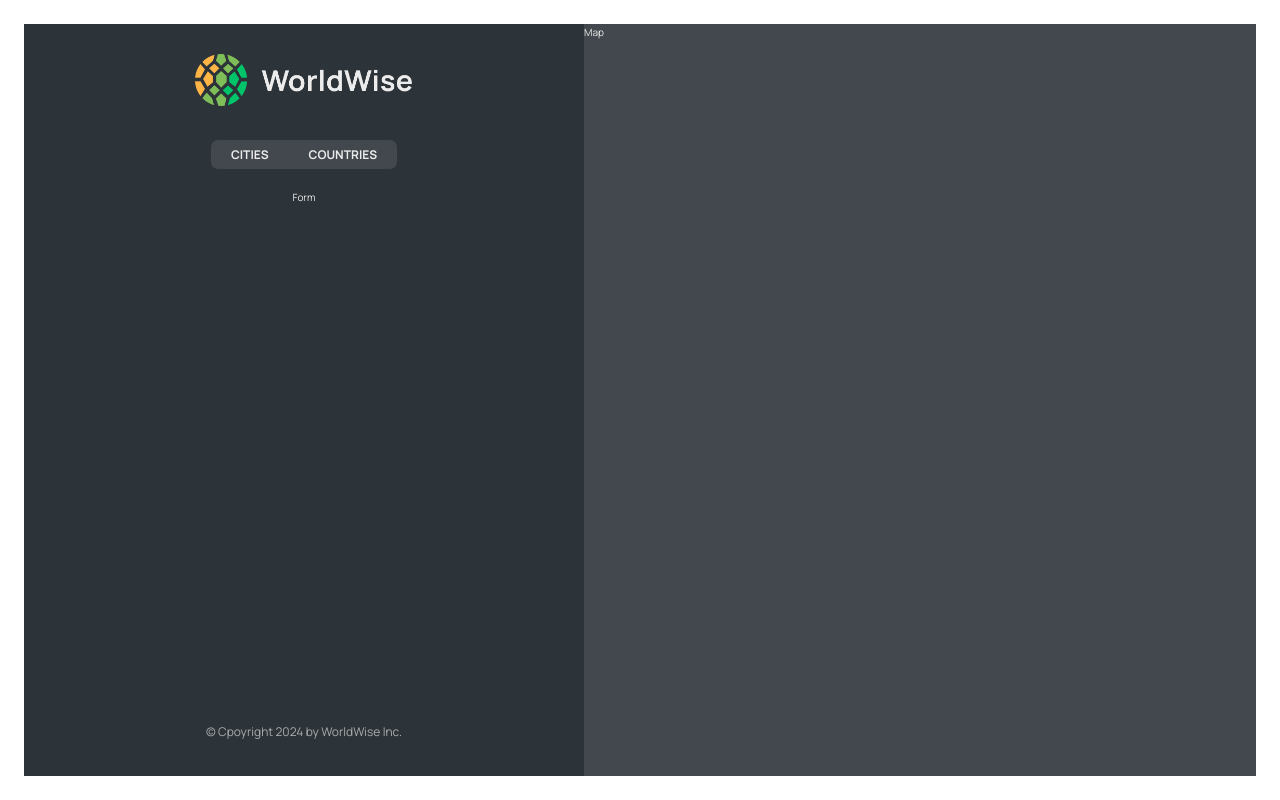
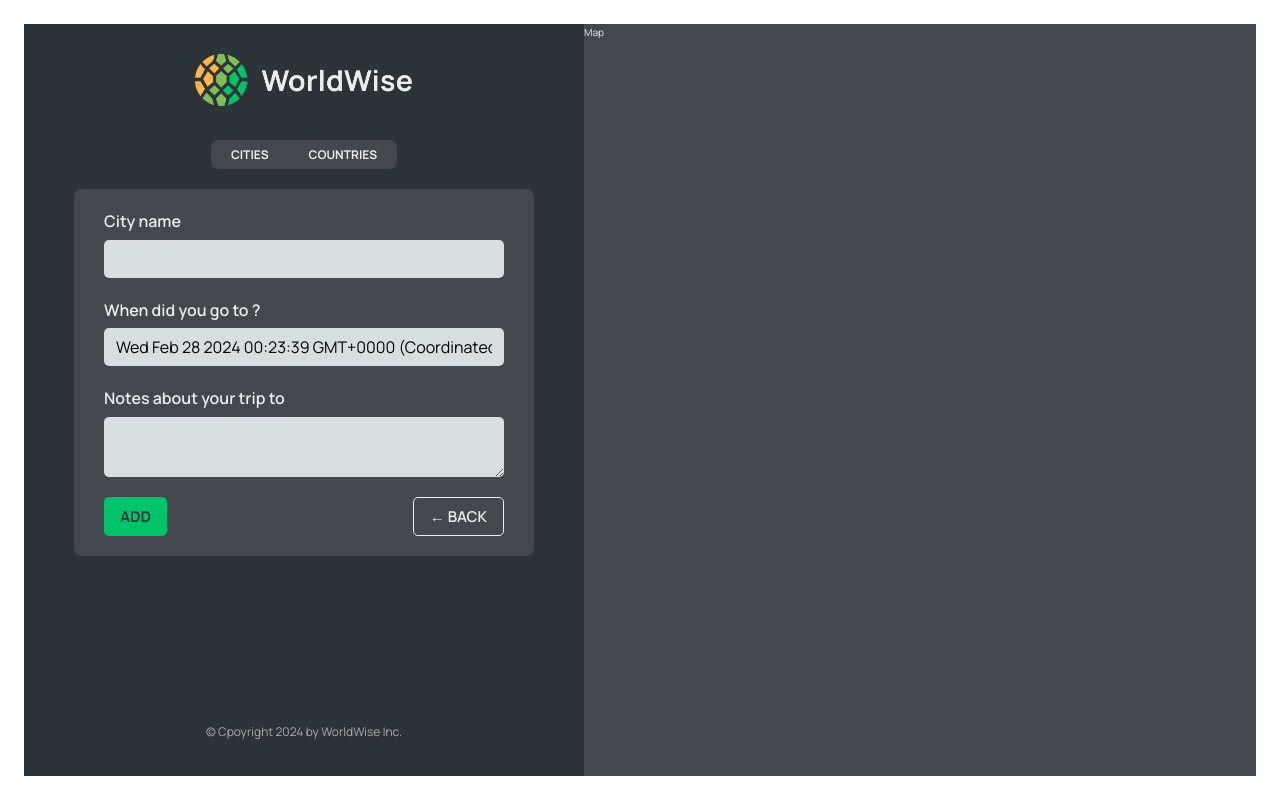
Before and after one commit to mike242424/worldwise, a React (Vite) app: page /app/form in a window 1280 px wide. Built offline with nearby package versions, Linux system fonts and the light colour scheme; data requests are answered from the project's data file.

Commit message:
added useNavigate hook for programmatic navigation

```diff
--- a/src/App.jsx
+++ b/src/App.jsx
@@ -10,6 +10,7 @@
 import CityList from './components/CityList';
 import CountryList from './components/CountryList';
 import City from './components/City';
+import Form from './components/Form';
 
 const BASE_URL = 'http://localhost:8000';
 
@@ -55,7 +56,7 @@
             path="countries"
             element={<CountryList cityData={cityData} isLoading={isLoading} />}
           />
-          <Route path="form" element={<p>Form</p>} />
+          <Route path="form" element={<Form />} />
         </Route>
         <Route path="*" element={<NotFound />} />
       </Routes>
--- a/src/components/AppNav.jsx
+++ b/src/components/AppNav.jsx
@@ -1,4 +1,4 @@
-import { NavLink } from 'react-router-dom';
+import { NavLink, useParams } from 'react-router-dom';
 import styles from './AppNav.module.css';
 
 const AppNav = () => {
--- /dev/null
+++ b/src/components/Button.jsx
@@ -0,0 +1,11 @@
+import styles from './Button.module.css';
+
+const Button = ({ children, onClick, type }) => {
+  return (
+    <button onClick={onClick} className={`${styles.btn} ${styles[type]}`}>
+      {children}
+    </button>
+  );
+};
+
+export default Button;
--- a/src/components/City.jsx
+++ b/src/components/City.jsx
@@ -1,9 +1,15 @@
-import { useParams } from 'react-router-dom';
+import { useParams, useSearchParams } from 'react-router-dom';
 import ButtonBack from './ButtonBack';
 import styles from './City.module.css';
 
 function City() {
   const { id } = useParams();
+  const [searchParams, setSearchParams] = useSearchParams();
+  const lat = searchParams.get('lat');
+  const lng = searchParams.get('lng');
+
+  console.log(lat, lng);
+
   // TEMP DATA
   const currentCity = {
     cityName: 'Lisbon',
--- a/src/components/Form.jsx
+++ b/src/components/Form.jsx
@@ -1,8 +1,10 @@
 // "https://api.bigdatacloud.net/data/reverse-geocode-client?latitude=0&longitude=0"
 
 import { useState } from 'react';
+import { useNavigate } from 'react-router-dom';
 
 import styles from './Form.module.css';
+import Button from './Button';
 
 export function convertToEmoji(countryCode) {
   const codePoints = countryCode
@@ -17,6 +19,8 @@
   const [country, setCountry] = useState('');
   const [date, setDate] = useState(new Date());
   const [notes, setNotes] = useState('');
+
+  const navigate = useNavigate();
 
   return (
     <form className={styles.form}>
@@ -49,8 +53,16 @@
       </div>
 
       <div className={styles.buttons}>
-        <button>Add</button>
-        <button>&larr; Back</button>
+        <Button type="primary">Add</Button>
+        <Button
+          type="back"
+          onClick={(e) => {
+            e.preventDefault();
+            navigate(-1);
+          }}
+        >
+          &larr; Back
+        </Button>
       </div>
     </form>
   );
--- a/src/components/Map.jsx
+++ b/src/components/Map.jsx
@@ -1,14 +1,17 @@
-import { useSearchParams } from 'react-router-dom';
+import { useSearchParams, useNavigate } from 'react-router-dom';
 import styles from './Map.module.css';
 
 const Map = () => {
+  const navigate = useNavigate();
   const [searchParams, setSearchParams] = useSearchParams();
   const lat = searchParams.get('lat');
   const lng = searchParams.get('lng');
 
-  console.log(lat, lng);
-
-  return <div className={styles.mapContainer}>Map</div>;
+  return (
+    <div className={styles.mapContainer} onClick={() => navigate('form')}>
+      Map
+    </div>
+  );
 };
 
 export default Map;
```
